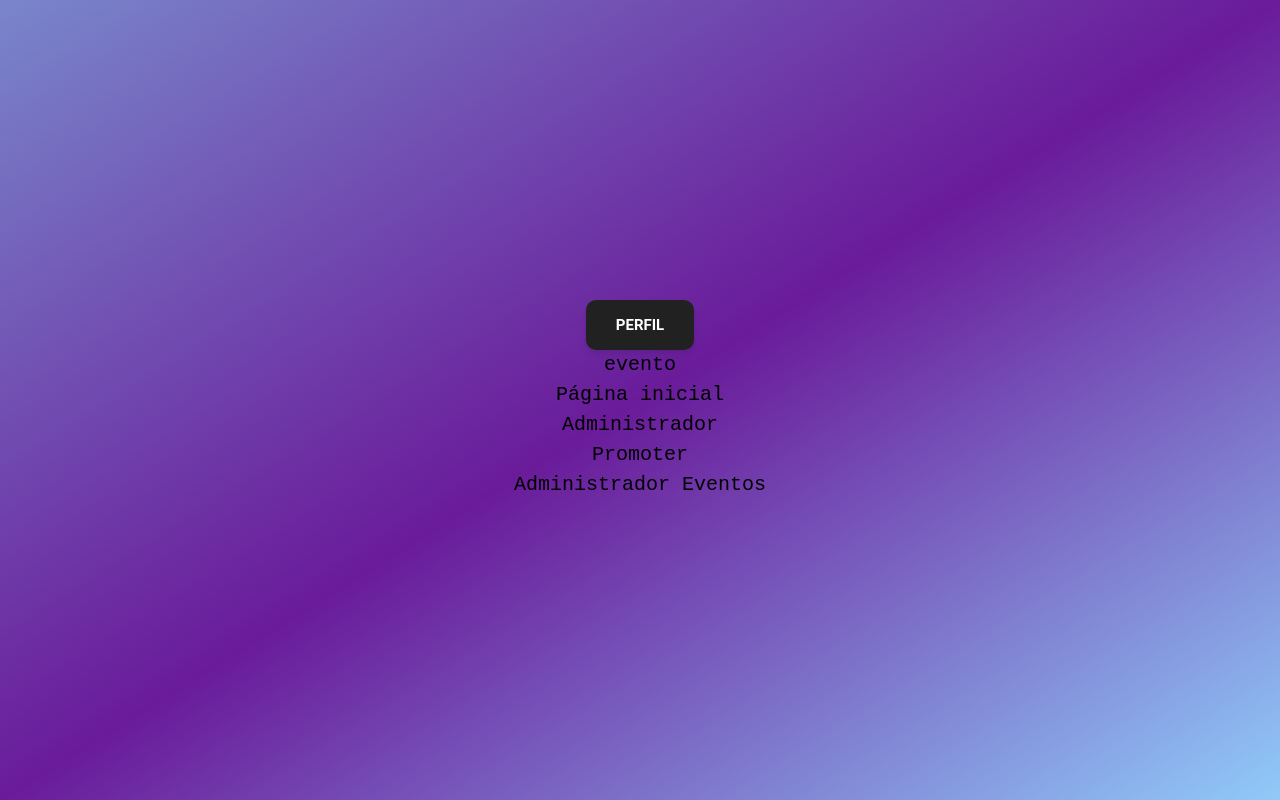
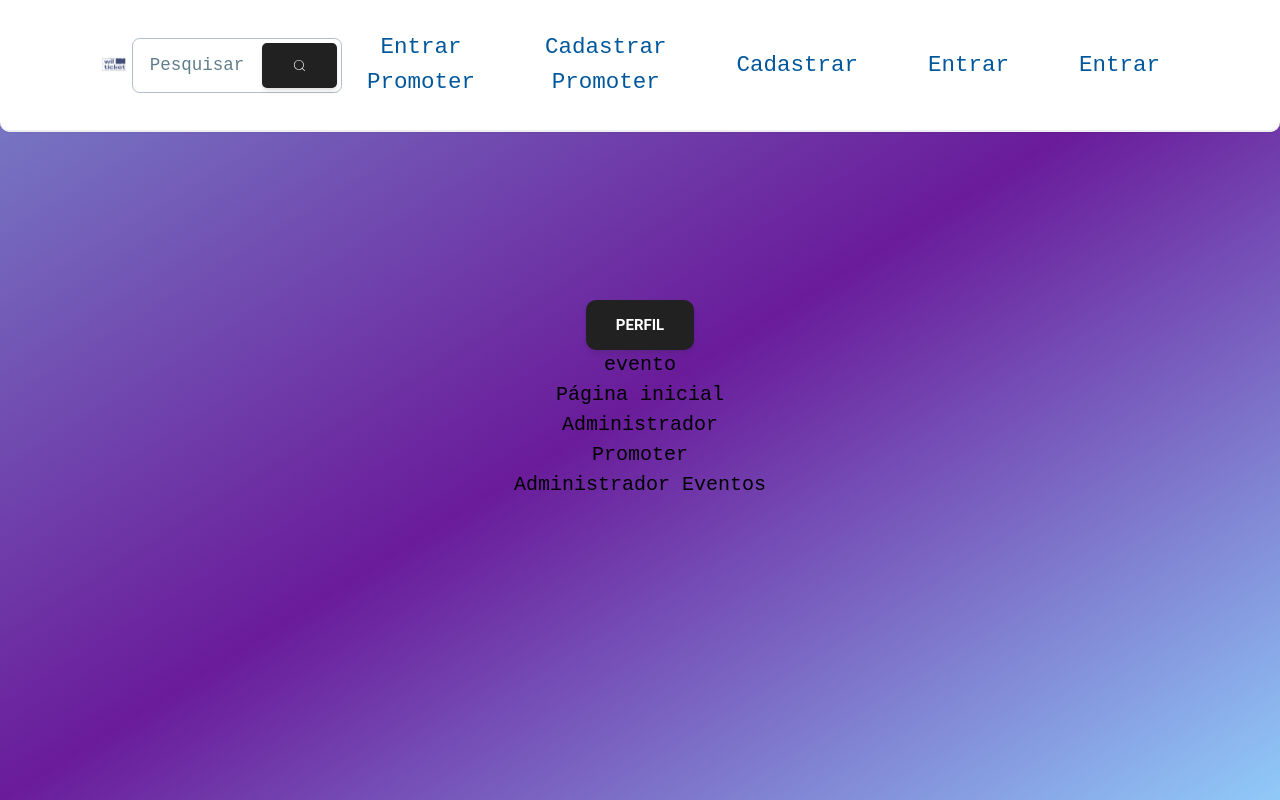
Before and after one commit to WilburTicketsCode/backend, a Next.js app: page / in a window 1280 px wide. Built offline with nearby package versions, Linux system fonts and the light colour scheme; no server answers.

Commit message:
Update layout.tsx

```diff
--- a/src/app/layout.tsx
+++ b/src/app/layout.tsx
@@ -19,7 +19,7 @@ export default function RootLayout({
     <html lang="pt-br">
       <body className="bg-gradient-to-br from-indigo-300 via-purple-800 to-blue-200">  {/* md:h-max xl:h-max 2xl:h-max h-max*/}
         <Providers>
-
+        {<Navbar navbarType={'noLogin'}/>}
         {children}
 
         </Providers>
```
